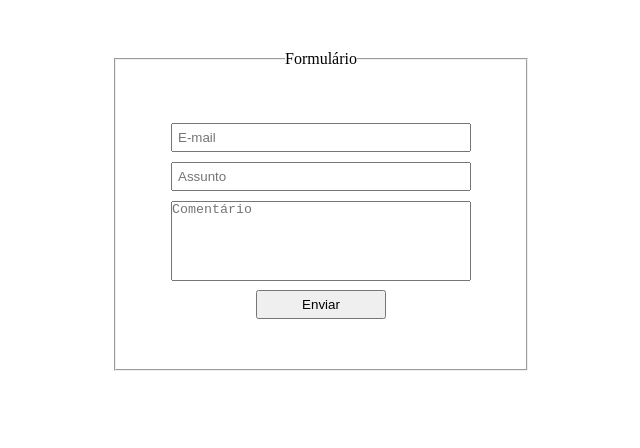
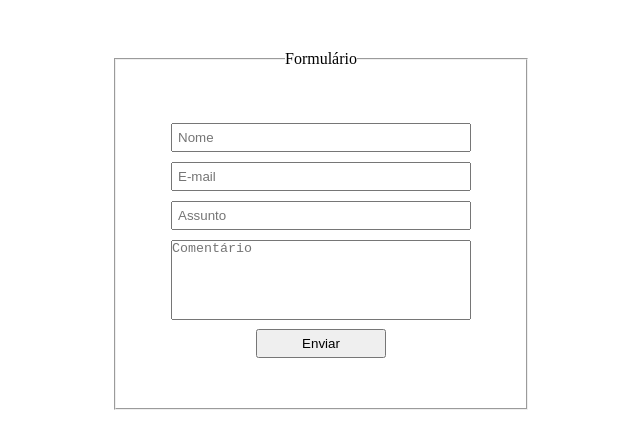
Before and after one commit to LucasCosta0011/form-submit, a plain HTML site: page index.html in a window 1280 px wide. Shown: the whole page, without its empty margins (319-959 px from the left). Drawn offline with Linux system fonts and the light colour scheme.

Commit message:
meu primeiro commit

```diff
--- a/index.html
+++ b/index.html
@@ -18,6 +18,7 @@
 
             <!--You can send an instant response to your users with a copy of the submission. Add a custom message to the email body.-->
             <input type="hidden" name="_autoresponse" value="Recebemos sua mensagem, obrigado pelo contato e logo responderemos.">
+            <label for="name"><input type="text" name="name" placeholder="Nome"></label>
             <label for="email"><input type="email" placeholder="E-mail"></label>
             <label for="subject"><input type="text" name="subject" placeholder="Assunto"></label>
             <label for="comment"><textarea name="comment" id="comment" placeholder="Comentário" cols="30" rows="10"></textarea></label>
```
